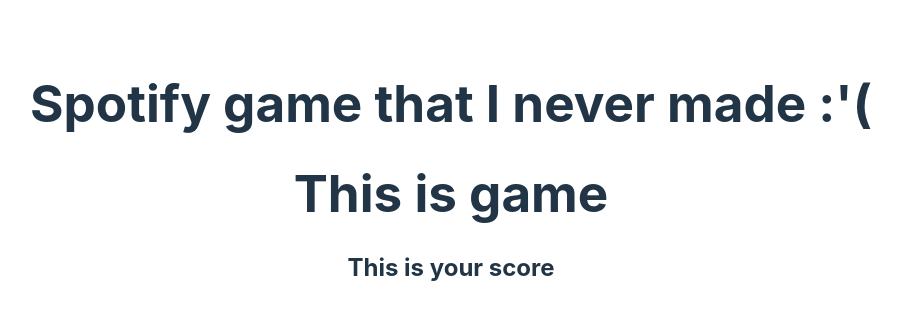
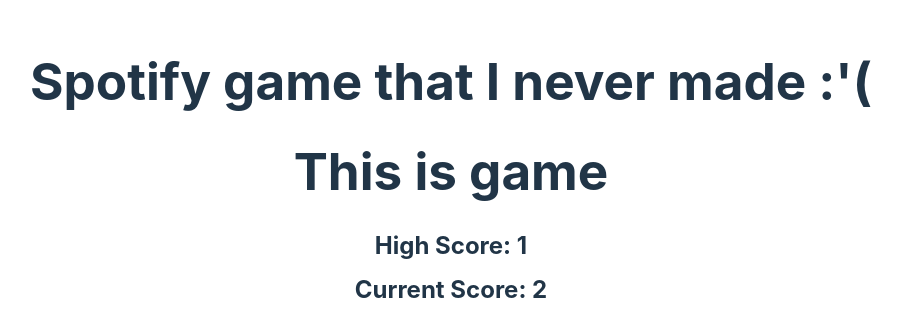
Before and after one commit to V3D4NTH/spotify-higher-lower, a React (Vite) app: page / in a window 1280 px wide. Shown: the part 230-566 px from the top of the page, without its empty margins (189-1091 px from the left). Built offline with nearby package versions, Linux system fonts and the light colour scheme.

Commit message:
score keeper props added

```diff
--- a/src/components/Game.tsx
+++ b/src/components/Game.tsx
@@ -5,7 +5,9 @@
     return (
         <>
             <h1>This is game</h1>
-            <Score />
+            <Score className="HighScoreKeeper" scoreType="High Score" score={1} />
+            <Score className="CurrentScoreKeeper" scoreType="Current Score" score={2} />
+
         </>
     )
 
--- a/src/components/Score.tsx
+++ b/src/components/Score.tsx
@@ -1,7 +1,7 @@
 import './Score.css'
 
-export default function Score() {
+export default function Score(props) {
     return(
-        <h2>This is your score</h2>
+        <h2>{props.scoreType}: {props.score}</h2>
     )
 }
```
